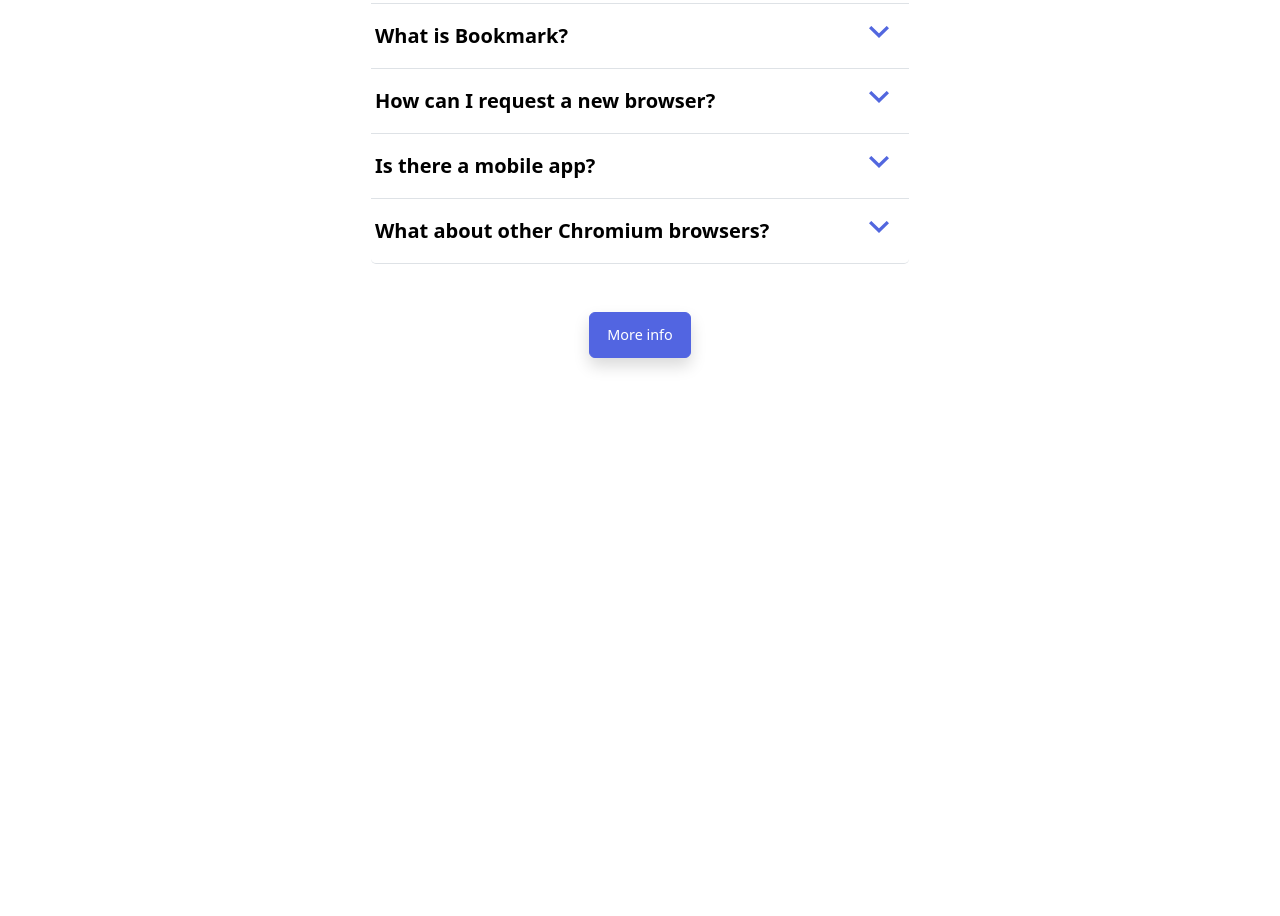
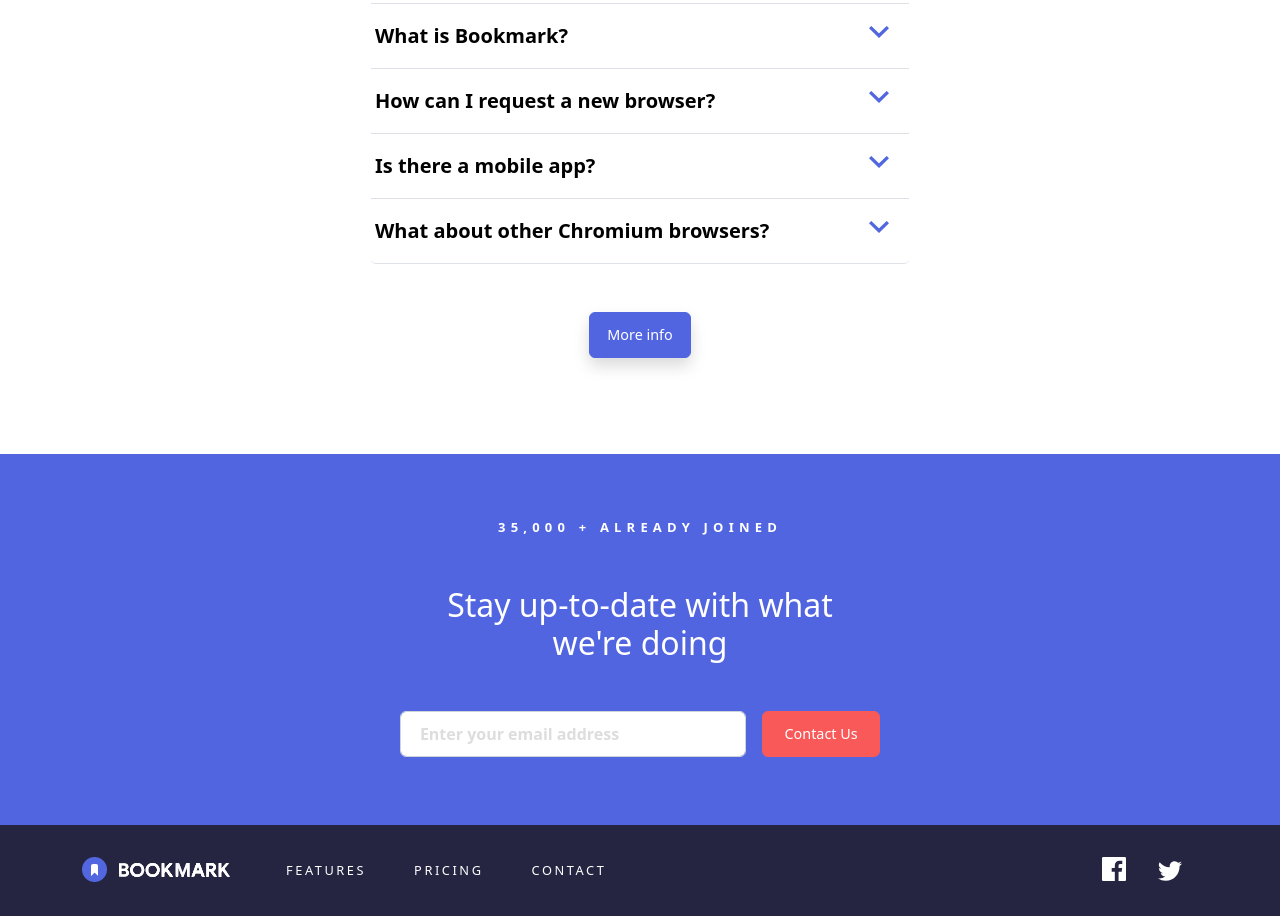
Before and after one commit to Jarperw/sprint-2, a website: page nivel-2/ejercicio-5/index.html in a window 1280 px wide. Shown: the part 2620-3536 px from the top of the page. Before the commit the page ends 3074 px from the top, so only its background shows below. Drawn offline with nearby package versions, Linux system fonts and the light colour scheme.

Commit message:
ejercicio 5 finalizado

```diff
--- a/nivel-2/ejercicio-5/index.html
+++ b/nivel-2/ejercicio-5/index.html
@@ -246,7 +246,44 @@
         </div>
       </div>
     </div>
+
+    <div class="container-fluid formulario bg-primary">
+      <div class="row">
+        <div class="col-12 text-center text-white px-4 ms-lg-auto me-lg-auto my-5">
+          <p class="text-uppercase fw-semibold mt-3">35,000 + Already Joined</p>
+          <h3 class="mt-1 mb-4 my-lg-5">Stay up-to-date with what<br>we're doing</h3>
+          <form>
+            <div class="row g-3 mb-3 justify-content-center">
+              <div class="col-12 col-lg-auto">
+                <input type="email" class="form-control" id="exampleInputEmail1" aria-describedby="emailHelp" placeholder="Enter your email address" required>
+                <div id="emailHelp" class="form-text"></div>
+              </div>
+              <div class="col-12 col-lg-auto">
+                <button type="submit" class="btn btn-secondary text-white w-100">Contact Us</button>
+              </div>
+            </div>
+          </form>
+        </div>
+      </div>
+    </div>
   </main>
+
+  <footer class="pt-4 pb-2 bg-color-footer">
+    <div class="container">
+      <div class="row mb-lg-1">
+        <div class="col-12 col-lg-6 mt-3 mt-lg-2 text-center text-white text-uppercase d-lg-flex">
+          <a class="navbar-item pe-lg-5" href="#"><img class="logo mb-3" src="./Imagenes/logo-bookmark2.png" alt="#"></a>
+          <a class="nav-link mt-4 mt-lg-0 pt-lg-1 ps-lg-2 pe-lg-5" href="#">Features</a>
+          <a class="nav-link mt-4 mt-lg-0 pt-lg-1 pe-lg-5" href="#">Pricing</a>
+          <a class="nav-link my-4 mt-lg-0 pt-lg-1 pe-lg-5" href="#">Contact</a>
+        </div>
+        <div class="col-12 col-lg-6 mt-3 mb-5 mb-lg-0 mt-lg-2 d-flex justify-content-center justify-content-lg-end">
+          <a class="navbar-nav mx-3" href="#"><img src="Imagenes/icon-facebook.svg" alt="#"></a>
+          <a class="navbar-nav mx-3 mt-1" href="#"><img src="Imagenes/icon-twitter.svg" alt="#"></a>
+        </div>
+      </div>
+    </div>
+  </footer>
 
 
     <script src="node_modules/bootstrap/dist/js/bootstrap.bundle.min.js"></script>
--- a/nivel-2/ejercicio-5/sass/main.scss
+++ b/nivel-2/ejercicio-5/sass/main.scss
@@ -1,5 +1,15 @@
 $primary: #5265E1;
 $secondary: #FA5959;
+
+@import "../node_modules/bootstrap/scss/functions";
+@import "../node_modules/bootstrap/scss/variables";
+@import "../node_modules/bootstrap/scss/mixins";
+
+$color-footer: (
+  "color-footer": #252542
+);
+
+$theme-colors: map-merge($theme-colors, $color-footer);
 
 @import "../node_modules/bootstrap/scss/bootstrap.scss";
 
@@ -73,6 +83,36 @@
         padding-right: 1.2em !important;
         padding-left: 1.2em !important;
     }
+}
+
+.formulario {
+    p {
+        letter-spacing: 0.4em;
+        font-size: small;
+        margin-bottom: 0.5em;
+    }
+
+    input {
+        font-size: 1em;
+        font-weight: 600;
+        padding: 0.645em 5em;
+        padding-left: 1.2em;
+
+        &::placeholder {
+            color: #ddd;
+        }
+    }
+
+    .btn {
+        padding-left: 1.5em;
+        padding-right: 1.5em;
+    }
+
+}
+
+footer {
+    font-size: 0.8em;
+    letter-spacing: 0.2em;
 }
 
 @media (min-width: 1400px) {
@@ -303,13 +343,18 @@
         }
     }
 
-    .acordeon{
+    .acordeon {
         p {
             font-size: 1em;
         }
+
         .accordion-button {
             border-top: none !important;
         }
+    }
+
+    footer {
+        font-size: 0.9em;
     }
 }
 
```
Also changed, not shown: nivel-2/ejercicio-5/css/main.css, 1 other file.
